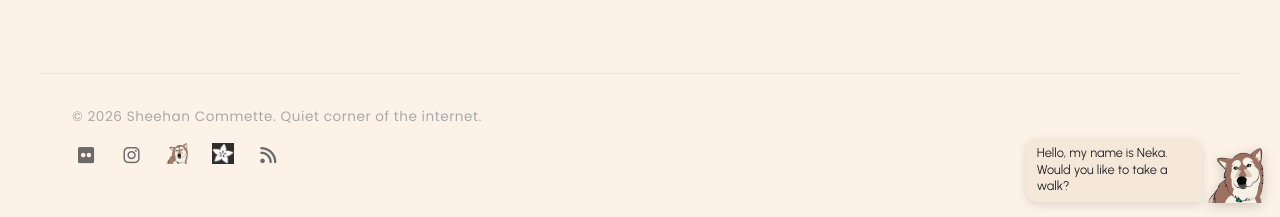
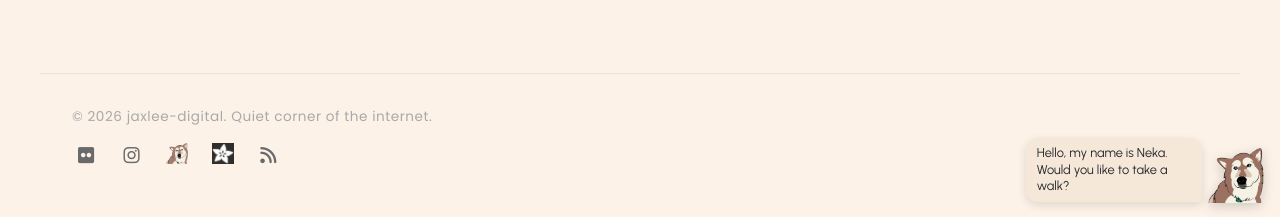
Before and after one commit to jaxlee-digital/jaxlee, a Jekyll site: the page built from index.md, in a window 1280 px wide and 900 px high, scrolled down 1665 px. Shown: the part 680-897 px from the top of the window. Built offline with Jekyll 4.4.1, drawn with Linux system fonts in a browser that asks for light colours.

Commit message:
Update config author

```diff
--- a/_config.yml
+++ b/_config.yml
@@ -3,7 +3,7 @@ tagline: "A field notebook."
 description: >-
   A field notebook. Photography, software, craft, writing, and whatever
   else catches my attention.
-author: Sheehan Commette
+author: jaxlee-digital
 email: ""
 
 # Social / off-site links (rendered in footer)
```
